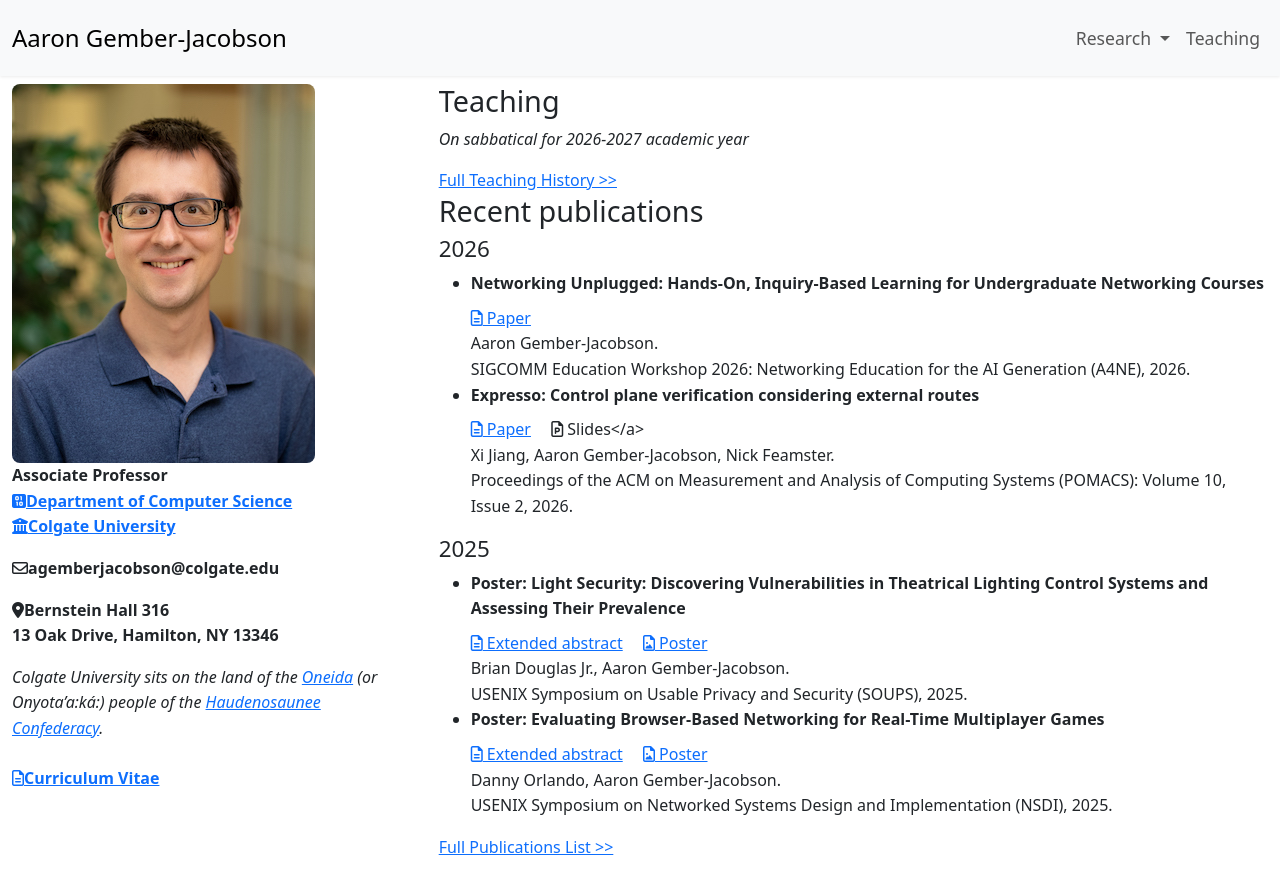
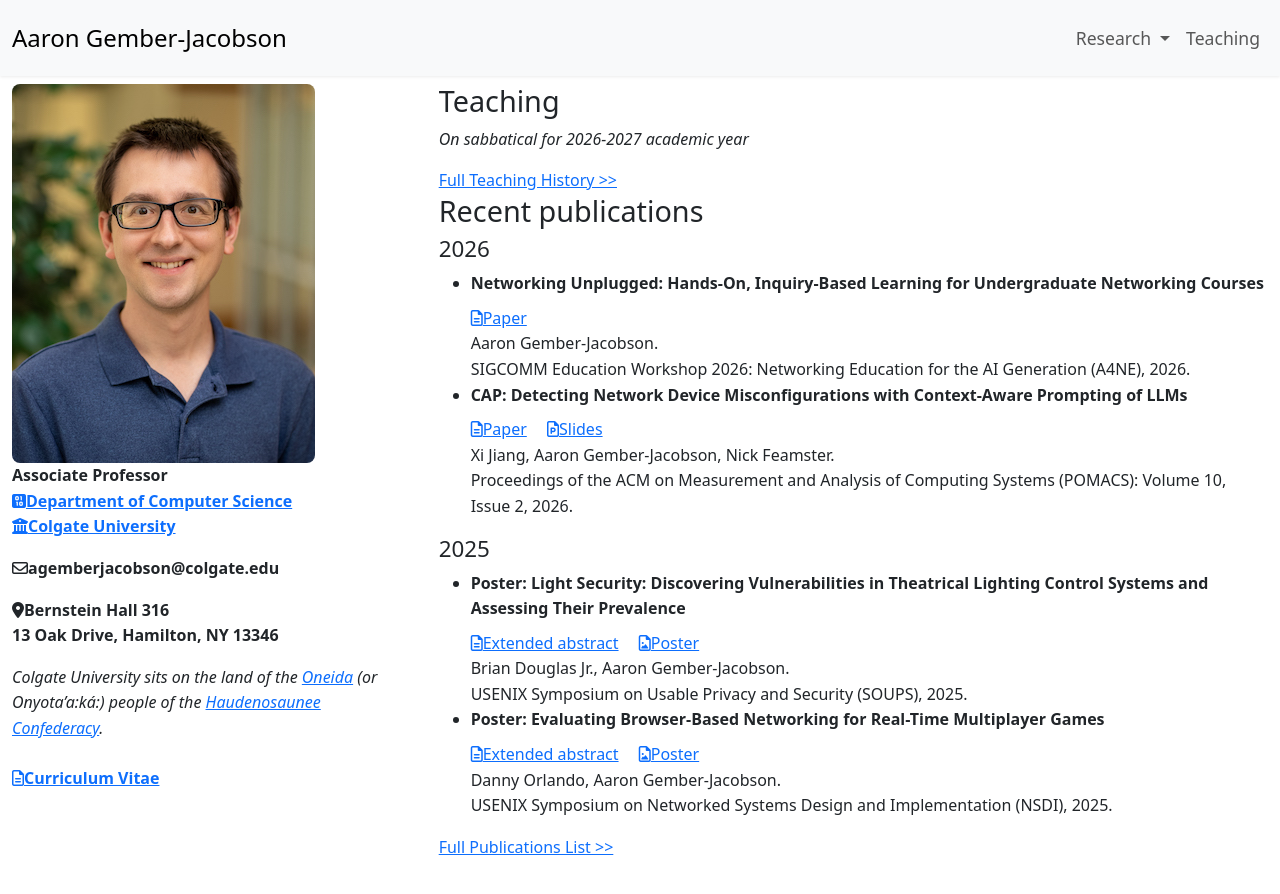
Before and after one commit to agember/agember.github.io, a Jekyll site: the page built from index.md, in a window 1280 px wide. Shown: the top 894 px of the page. Built offline with Jekyll 4.4.1, drawn with Linux system fonts in a browser that asks for light colours; nearby versions of some CDN libraries.

Commit message:
Fix recent pubs

```diff
--- a/_includes/recentpubs.html
+++ b/_includes/recentpubs.html
@@ -3,16 +3,16 @@
 <li><b>Networking Unplugged: Hands-On, Inquiry-Based
 Learning for Undergraduate Networking Courses</b> <br />
 <a href="{{ site.url }}/docs/a4ne2026netunplugged.pdf"><i
-class="fa fa-file-text-o"></i> Paper</a><br />
+class="fa fa-file-text-o"></i>Paper</a><br />
 Aaron Gember-Jacobson.<br />
 SIGCOMM Education Workshop 2026: Networking Education for the AI Generation (A4NE),
 2026.</li>
 
-<li><b>Expresso: Control plane verification considering external routes</b> <br />
+<li><b>CAP: Detecting Network Device Misconfigurations with Context-Aware Prompting of LLMs</b> <br />
 <a href="{{ site.url }}/docs/pomacs2026cap.pdf"><i
-class="fa fa-file-text-o"></i> Paper</a>&emsp;
-<a href="{{ site.url }}/docs/pomacs2026cap_slides.pptx"></a><i
-class="fa fa-file-powerpoint-o"></i> Slides</a><br />
+class="fa fa-file-text-o"></i>Paper</a>&emsp;
+<a href="{{ site.url }}/docs/pomacs2026cap_slides.pptx"><i
+class="fa fa-file-powerpoint-o"></i>Slides</a><br />
 Xi Jiang, Aaron Gember-Jacobson, Nick Feamster.<br />
 Proceedings of the ACM on Measurement and Analysis of Computing Systems (POMACS): Volume 10, Issue 2,
 2026.</li>
@@ -21,15 +21,15 @@ Proceedings of the ACM on Measurement and Analysis of Computing Systems (POMACS)
 <h2 class="h2">2025</h2>
 <ul>
 <li><b>Poster: Light Security: Discovering Vulnerabilities in Theatrical Lighting Control Systems and Assessing Their Prevalence</b><br />
-<a href="{{ site.url }}/docs/soups2025light-security.pdf"><i class="fa fa-file-text-o"></i> Extended abstract</a>&emsp;
-<a href="{{ site.url }}/docs/soups2025light-security_poster.pdf"><i class="fa fa-file-image-o"></i> Poster</a><br />
+<a href="{{ site.url }}/docs/soups2025light-security.pdf"><i class="fa fa-file-text-o"></i>Extended abstract</a>&emsp;
+<a href="{{ site.url }}/docs/soups2025light-security_poster.pdf"><i class="fa fa-file-image-o"></i>Poster</a><br />
 Brian Douglas Jr., Aaron Gember-Jacobson.<br />
 USENIX Symposium on Usable Privacy and Security (SOUPS),
 2025.</li>
 
 <li><b>Poster: Evaluating Browser-Based Networking for Real-Time Multiplayer Games</b> <br />
-<a href="{{ site.url }}/docs/nsdi2025browser-networking.pdf"><i class="fa fa-file-text-o"></i> Extended abstract</a>&emsp;
-<a href="{{ site.url }}/docs/nsdi2025browser-networking_poster.pdf"><i class="fa fa-file-image-o"></i> Poster</a><br />
+<a href="{{ site.url }}/docs/nsdi2025browser-networking.pdf"><i class="fa fa-file-text-o"></i>Extended abstract</a>&emsp;
+<a href="{{ site.url }}/docs/nsdi2025browser-networking_poster.pdf"><i class="fa fa-file-image-o"></i>Poster</a><br />
 Danny Orlando, Aaron Gember-Jacobson.<br />
 USENIX Symposium on Networked Systems Design and Implementation (NSDI),
 2025.</li>
```
